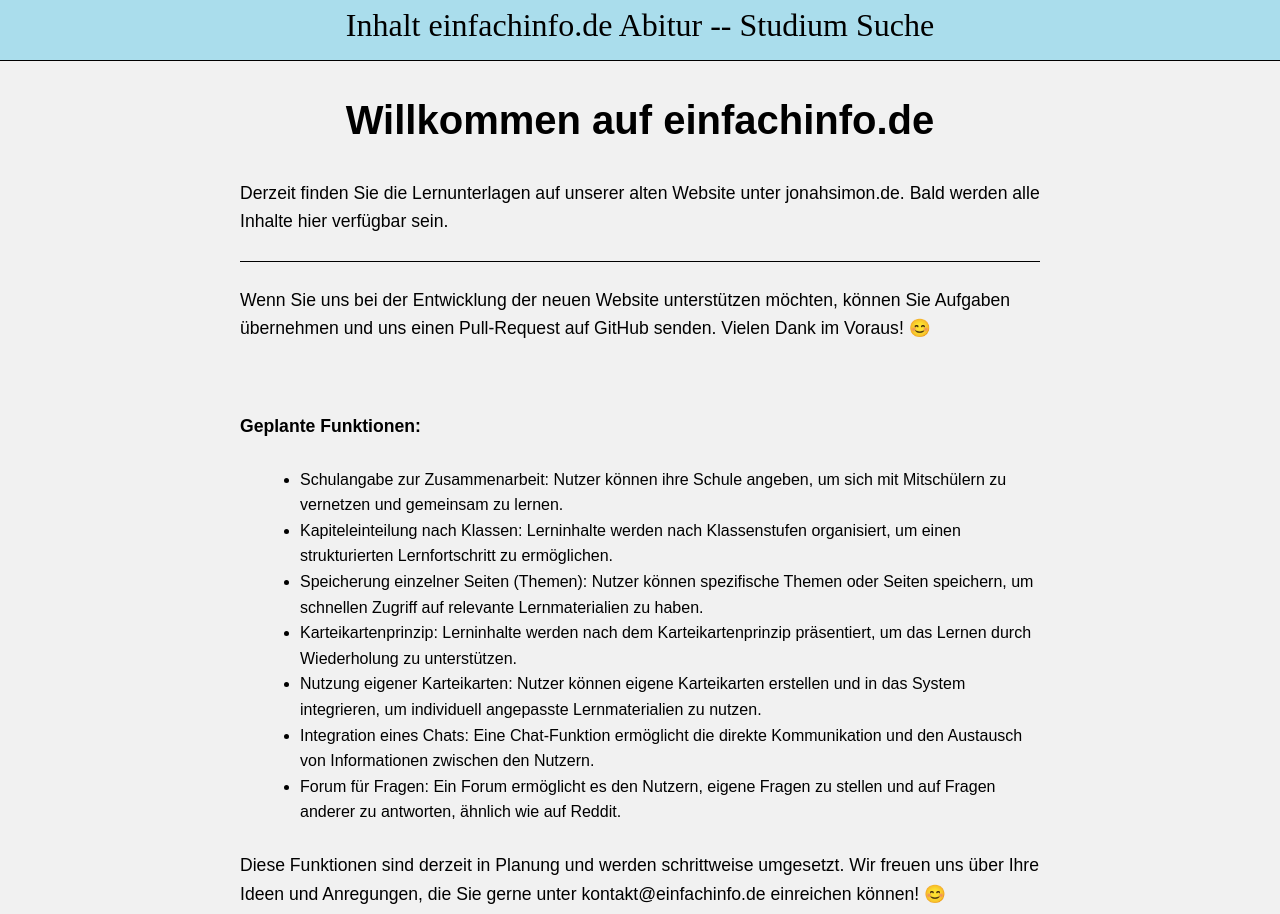
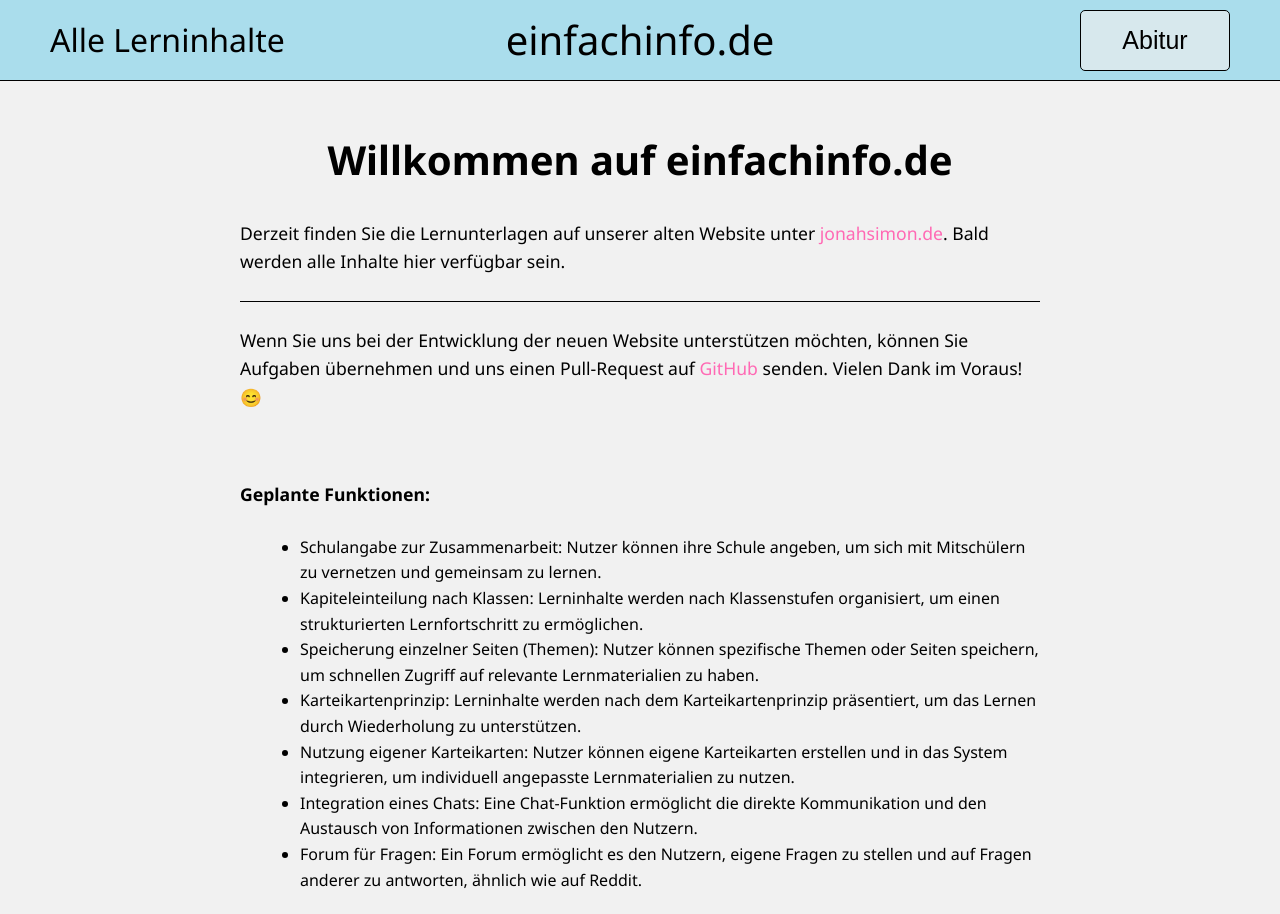
Before and after one commit to einfachinfo/einfachinfo.de, a plain HTML site: page index.html in a window 1280 px wide. Shown: the top 914 px of the page. Drawn offline with Linux system fonts and the light colour scheme.

Commit message:
added: button with degree selection

```diff
--- a/css/style.css
+++ b/css/style.css
@@ -1,23 +1,30 @@
 body {
+    display: flex;
+    flex-direction: column;
     line-height: 1.6;
     background: #F1F1F1;
     margin: 0;
 }
+
 #mainpage {
     margin: 20px;
     max-width: 800px;
     margin-left: auto;
     margin-right: auto;
-    font-family: 'Arial';
+    font-family: "Noto Sans", sans-serif;
+    color: black
 }
+
 h1 {
     font-size: 2.5em;
     text-align: center;
 }
+
 p {
     font-size: 1.1em;
     margin-bottom: 1.5em;
 }
+
 hr {
     border: 0;
     height: 1px;
@@ -25,21 +32,68 @@ hr {
     margin-top: 1.5em;
     margin-bottom: 1.5em;
 }
+
 ul {
     list-style-type: disc;
     margin-left: 20px;
 }
-header{
+header {
+
+    width: 100%;
+    min-height: 80px;
+    background: #AADDEC;
     display: flex;
-    justify-content: center;
-    background: #AADDEC;
-    height: 60px;
-    border-bottom:1px solid black;
-    width: 100%;
+    align-items: center;
+    justify-content: center; /* Zentriert den gesamten Inhalt */
+
+
+    border-bottom: 1px solid black;
     font-size: 32px;
 }
 
+.pagename {
+    font-family: "Noto Sans", sans-serif;
+    color: black;
+    font-size: 40px;
+    position: absolute;
+    left: 50%;
+    transform: translateX(-50%);
+
+}
+
+.inhalt {
+    color: black;
+    position: absolute;
+    left: 50px;
+
+
+}
+
+#toggle{
+    position: absolute;
+    right: 50px;
+    color: black;
+    width: 150px;
+    background-color:  #d7e8ed;
+
+    padding: 15px 32px;
+    text-align: center;
+    text-decoration: none;
+    display: inline-block;
+    font-size: 25px;
+    cursor: pointer;
+    border: 1px solid black;
+    border-radius: 5px;
+
+
+}
+
+
+
+
+
 a {
+    font-family: "Noto Sans", sans-serif;
+    color: hotpink;
     text-decoration: none;
-    color: black;
-}
+  }
--- a/index.html
+++ b/index.html
@@ -7,21 +7,24 @@
     <link rel="stylesheet" href="css/style.css">
 
     <style>
-    @import url('https://fonts.googleapis.com/css2?family=Roboto:ital,wght@0,100;0,300;0,400;0,500;0,700;0,900;1,100;1,300;1,400;1,500;1,700;1,900&display=swap');
+        @import url('https://fonts.googleapis.com/css2?family=Noto+Sans:ital,wght@0,100..900;1,100..900&display=swap');
     </style>
 </head>
 
-<header>
-    <div id="headertxt">
-        <a href="/inhaltsverzeichnis.html" class="inhalt">Inhalt</a>
-        <a href="../index.html" class="pagename">einfachinfo.de</a>
-        <a href="../index.html" class="button">Abitur -- Studium</a>
-        <a href="../index.html" class="suchleiste">Suche</a>
-    </div>
-</header>
+
+
 
 
 <body>
+    <header>
+        <a href="/inhaltsverzeichnis.html" class="inhalt">Alle Lerninhalte</a>
+        <a href="../index.html" class="pagename">einfachinfo.de</a>
+        <button id="toggle">Abitur</button>
+
+
+
+    </header>
+
     <div id="mainpage">
     <h1>Willkommen auf einfachinfo.de</h1>
 
@@ -49,5 +52,7 @@
         Diese Funktionen sind derzeit in Planung und werden schrittweise umgesetzt. Wir freuen uns über Ihre Ideen und Anregungen, die Sie gerne unter <a href="mailto:kontakt@einfachinfo.de">kontakt@einfachinfo.de</a> einreichen können! 😊
     </p>
     </div>
+
+    <script src="../js/main.js"></script>
 </body>
 </html>
--- /dev/null
+++ b/js/main.js
@@ -0,0 +1,10 @@
+const button = document.getElementById('toggle');
+
+button.addEventListener('click', () => {
+  if (button.textContent === 'Abitur') {
+    console.log("test");
+    button.textContent = 'Studium';
+  } else {
+    button.textContent = 'Abitur';
+  }
+});
```
